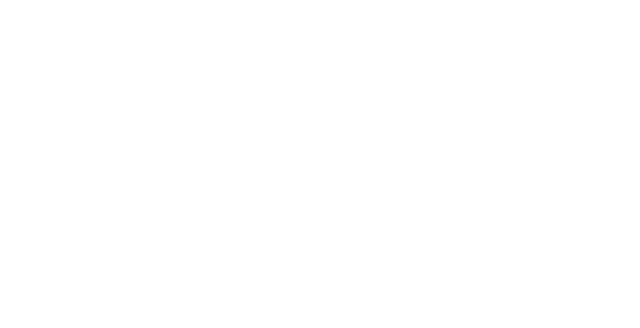
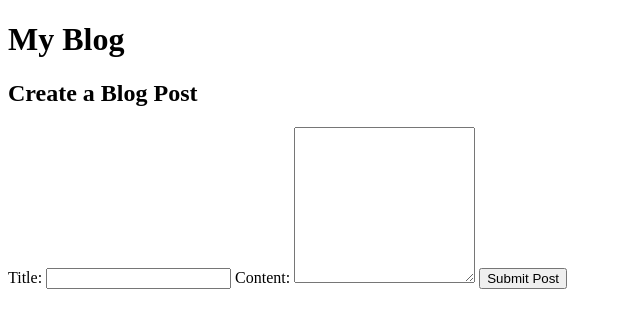
Before and after one commit to Demi-Ajayi/blog-website, a plain HTML site: page index.html in a window 1280 px wide. Shown: the whole page, without its empty margins (0-640 px from the left). Drawn offline with Linux system fonts and the light colour scheme.

Commit message:
Host upload section
Section for the host to upload a blog post

```diff
--- a/index.html
+++ b/index.html
@@ -7,6 +7,23 @@
     <link rel="stylesheet" href="index.css" />
   </head>
   <body>
+    <header>
+      <h1>My Blog</h1>
+    </header>
+
+    <!-- Section for the host to upload a blog post -->
+    <section id="post-upload">
+      <h2>Create a Blog Post</h2>
+      <form id="blog-form">
+        <label for="title">Title:</label>
+        <input type="text" id="title" required />
+
+        <label for="content">Content:</label>
+        <textarea id="content" rows="10" required></textarea>
+
+        <button type="submit">Submit Post</button>
+      </form>
+    </section>
     <script src="index.js"></script>
   </body>
 </html>
```
